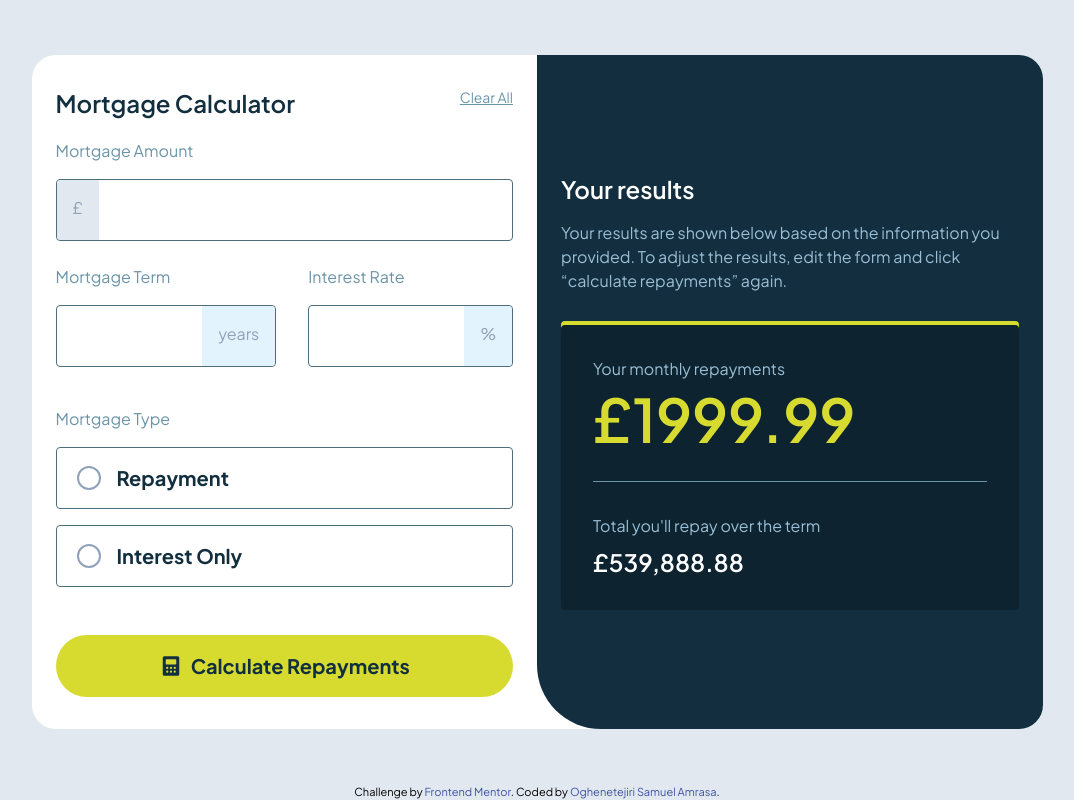
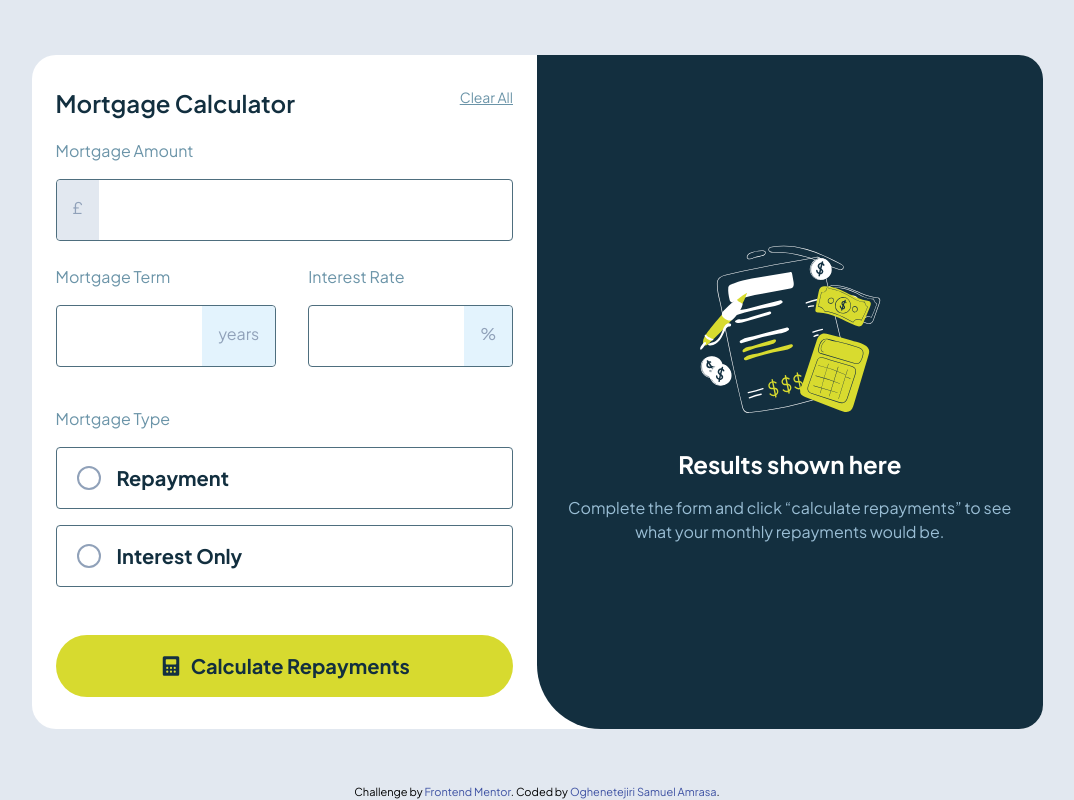
Before and after one commit to Tejiri-A/mortgage-repayment-calculator, a website built with Vite: page index.html in a window 1280 px wide. Shown: the whole page, without its empty margins (103-1177 px from the left). Built offline with nearby package versions, Linux system fonts and the light colour scheme.

Commit message:
fix: toggle visibility of results sections for better user experience

```diff
--- a/index.html
+++ b/index.html
@@ -121,7 +121,7 @@
           id="results"
         >
           <!-- empty results start -->
-          <div class="hidden flex-col items-center gap-4" id="empty">
+          <div class="flex flex-col items-center gap-4" id="empty">
             <img
               src="./src/assets/images/illustration-empty.svg"
               alt="mortgage calculator"
@@ -135,7 +135,7 @@
           <!-- empty results end -->
 
           <!-- completed results start -->
-          <div class="flex flex-col" id="completed">
+          <div class="hidden flex-col" id="completed">
             <h1 class="text-2xl text-white font-semibold md:mb-4">
               Your results
             </h1>
```
